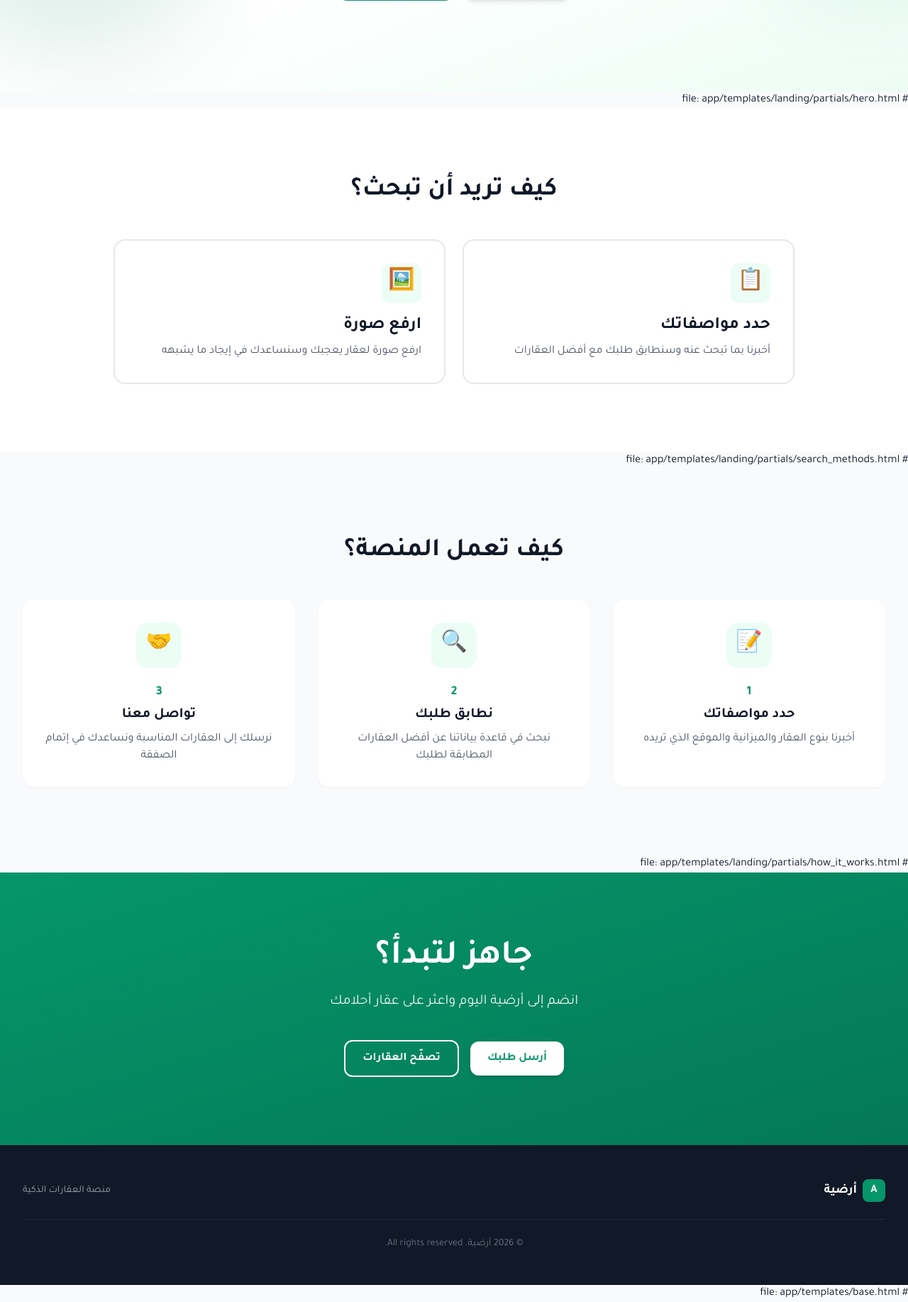
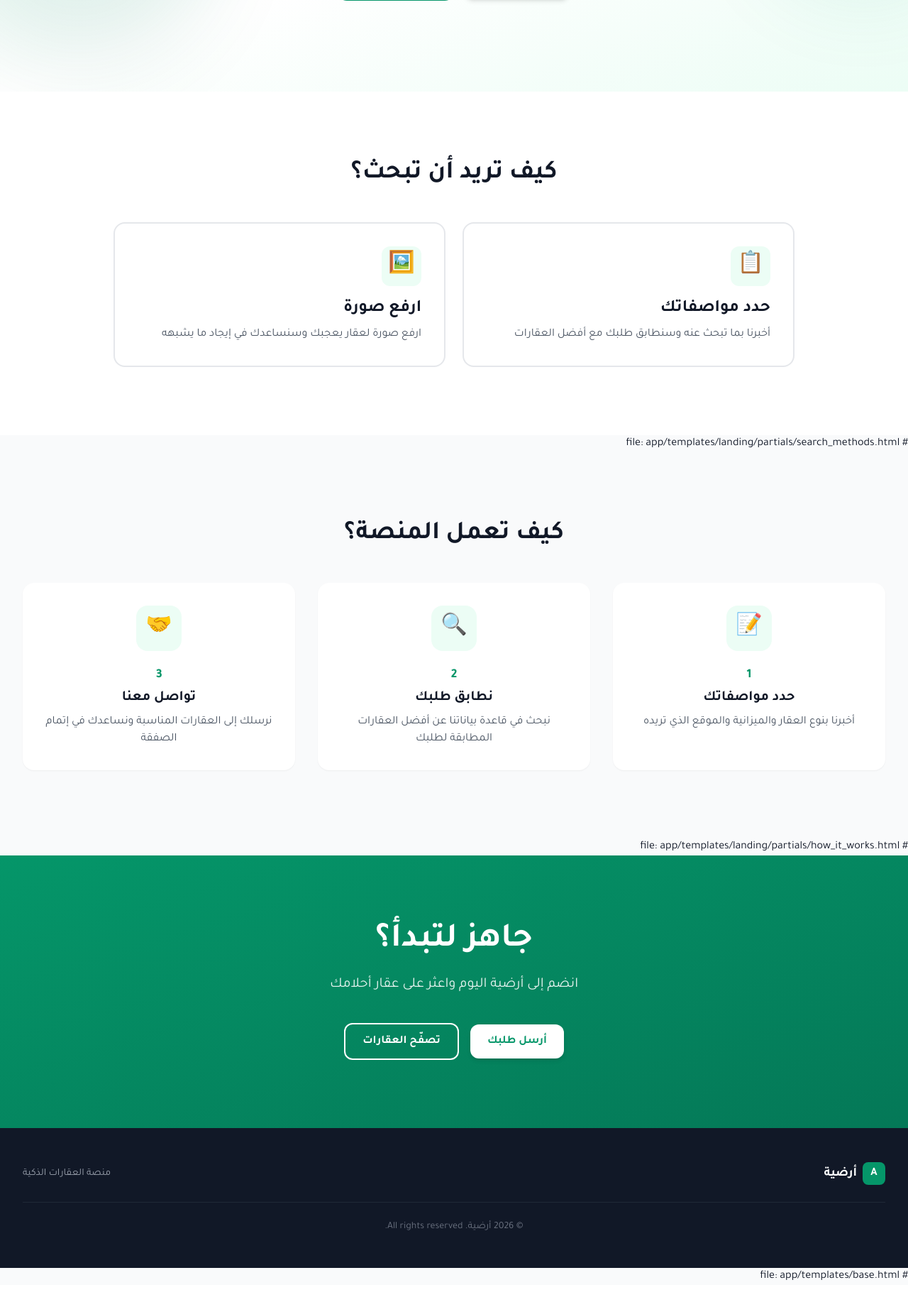
Before and after one commit to 6838gamal/Ardhiya-Real-Estate-Landing-Page, a FastAPI app: page /1 in a window 1280 px wide. Shown: the part 396-2230 px from the top of the page at 71% size. After the commit the page ends 2199 px from the top, so only its background shows below. Run offline with FastAPI, Linux system fonts and the light colour scheme; some libraries are stand-ins or nearby versions.

Commit message:
Update hero.html

```diff
--- a/app/templates/landing/partials/hero.html
+++ b/app/templates/landing/partials/hero.html
@@ -16,5 +16,3 @@
     </div>
   </div>
 </section>
-
-# file: app/templates/landing/partials/hero.html
```
